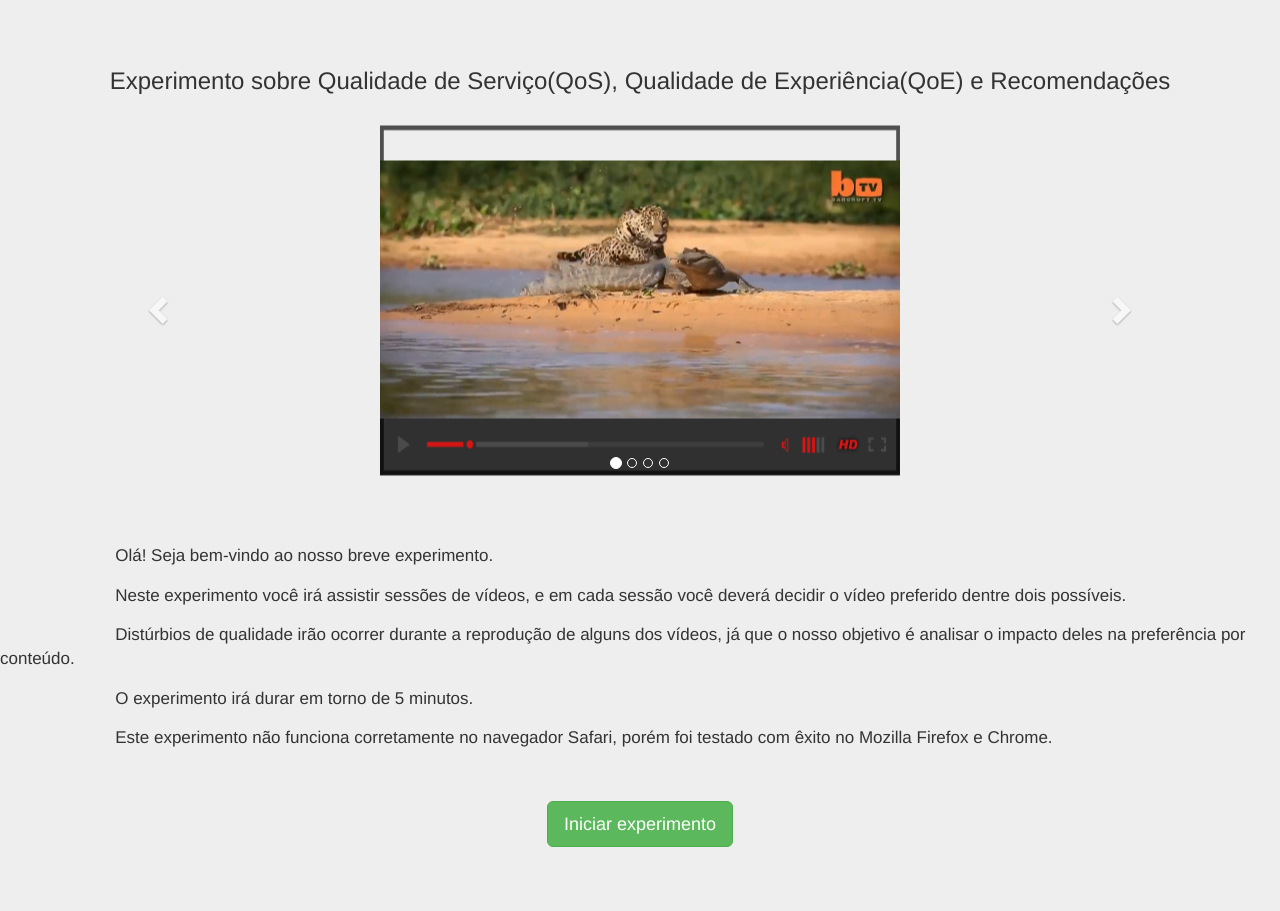
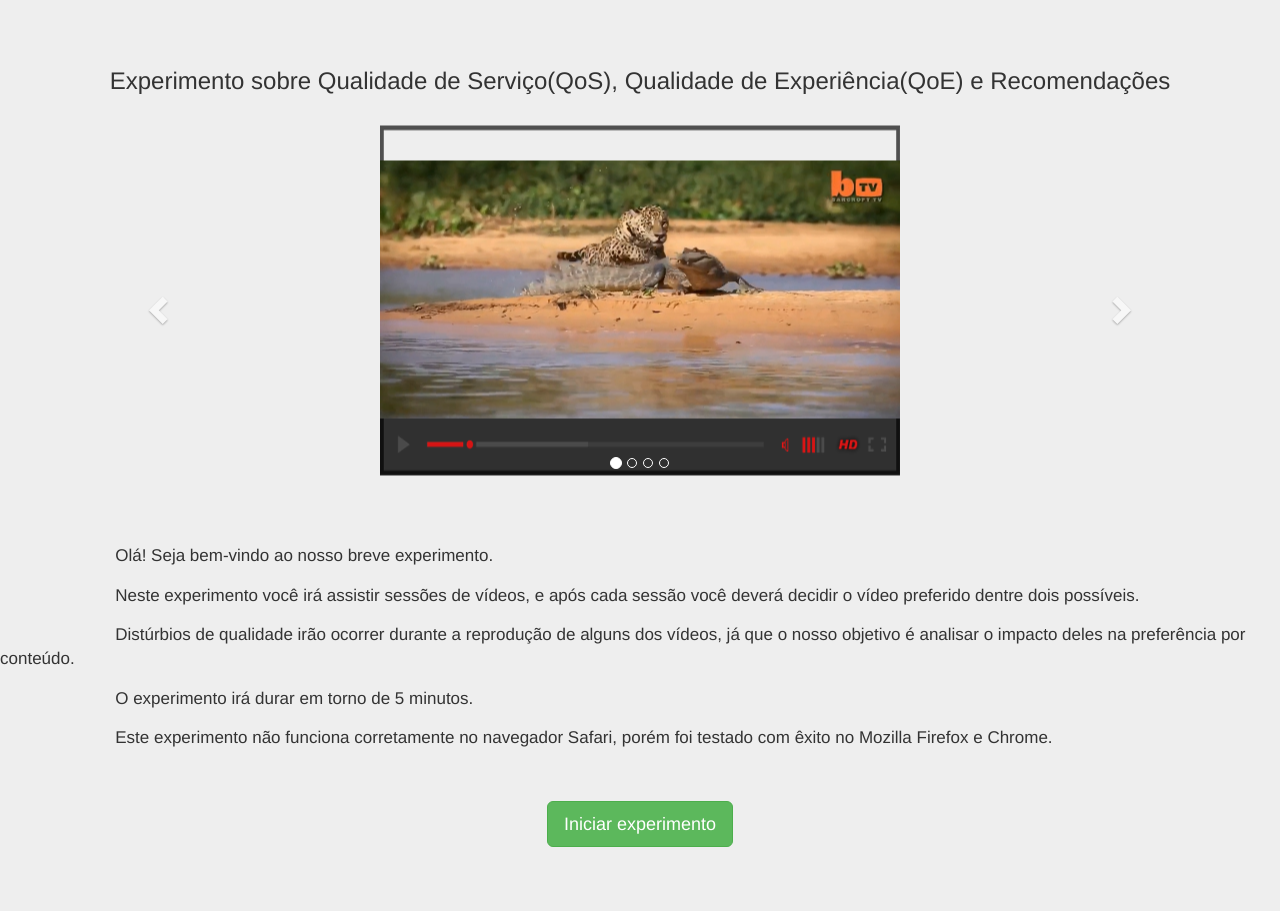
Before and after one commit to mateussnogs/qoes_ic, a Django app: page / in a window 1280 px wide. Shown: the top 911 px of the page. Run offline with Django 3.2, Linux system fonts and the light colour scheme; some libraries are stand-ins or nearby versions.

Commit message:
mudanças textuais index2

```diff
--- a/core/templates/index.html
+++ b/core/templates/index.html
@@ -62,7 +62,7 @@
   <!-- <div class="jumbotron"> -->
       <br></br>
       <div class="txt_size" p>Olá! Seja bem-vindo ao nosso breve experimento.</p></div>
-      <div class="txt_size" p>Neste experimento você irá assistir sessões de vídeos, e em cada sessão você deverá decidir o vídeo preferido dentre dois possíveis.</p></div>
+      <div class="txt_size" p>Neste experimento você irá assistir sessões de vídeos, e após cada sessão você deverá decidir o vídeo preferido dentre dois possíveis.</p></div>
       <div class="txt_size" p>Distúrbios de qualidade irão ocorrer durante a reprodução de alguns dos vídeos, já que o nosso objetivo é analisar o impacto deles na preferência por conteúdo.</p></div>
       <div class="txt_size" p>O experimento irá durar em torno de 5 minutos.</p></div>
       <div class="txt_size" p>Este experimento não funciona corretamente no navegador Safari, porém foi testado com êxito no Mozilla Firefox e Chrome.</p></div>
```
